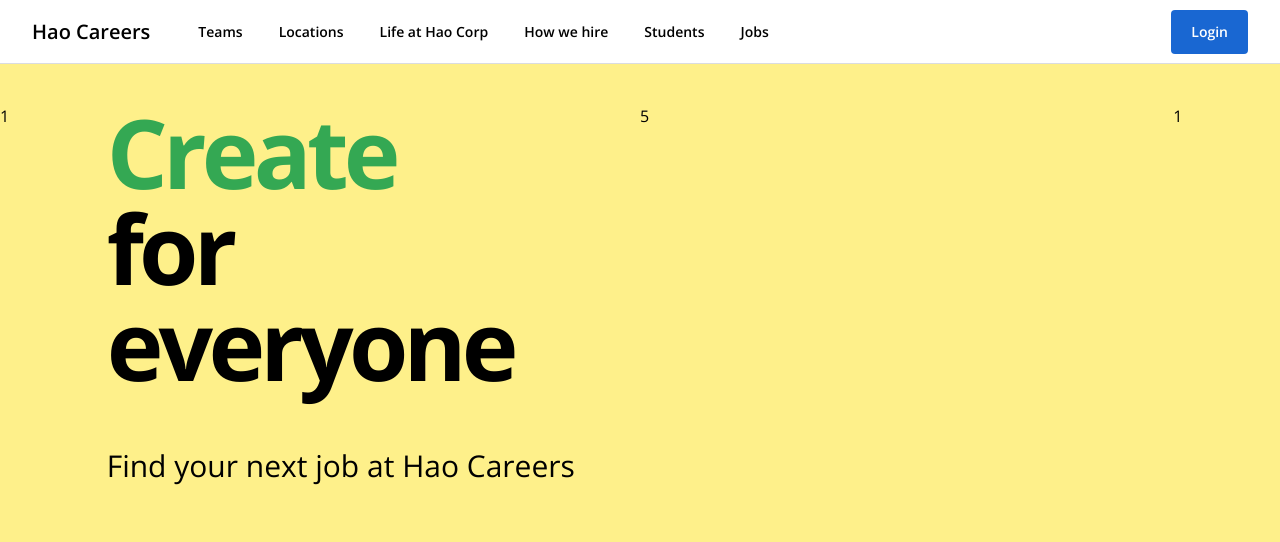
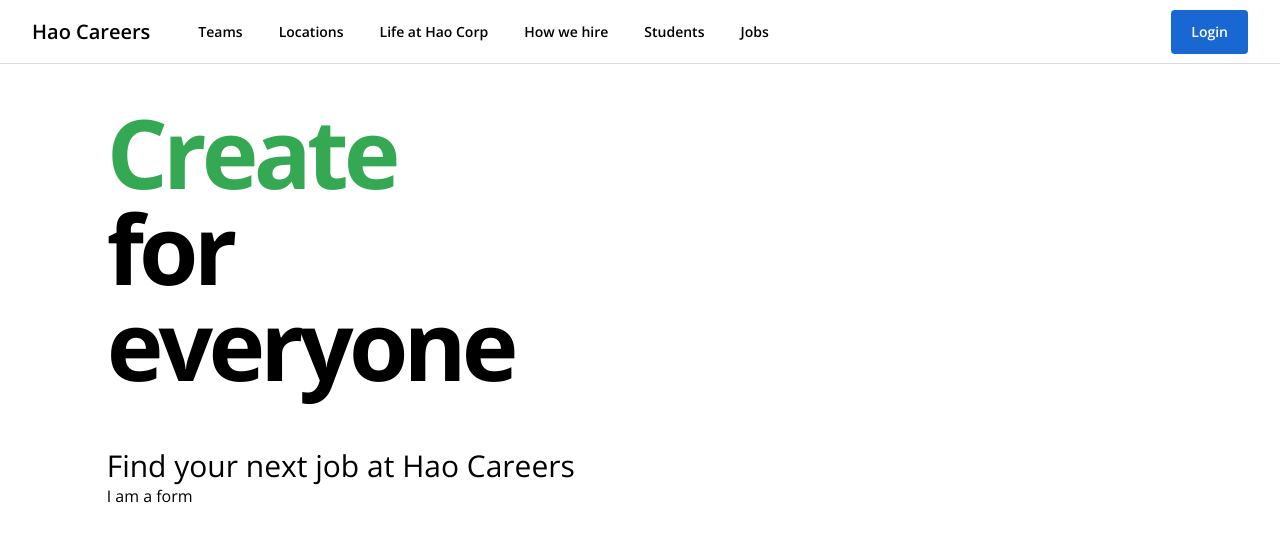
Before and after one commit to mmkrty/ud-vue-master-job-search, a Vue app: page / in a window 1280 px wide. Shown: the top 542 px of the page. Built offline with nearby package versions, Linux system fonts and the light colour scheme.

Commit message:
initialize job search form component and clean up unused styles in heros component

```diff
--- /dev/null
+++ b/src/components/JobSearchFrom.vue
@@ -0,0 +1,9 @@
+<template>
+  <form>I am a form</form>
+</template>
+
+<script>
+export default {
+  name: "JobSearchForm",
+};
+</script>
--- a/src/components/TheHero.vue
+++ b/src/components/TheHero.vue
@@ -1,16 +1,17 @@
 <template>
   <main>
-    <section class="flex h-screen flex-col bg-yellow-200 pb-20 pt-10">
+    <section class="flex h-screen flex-col pb-20 pt-10">
       <div class="grid grid-cols-12">
-        <div class="col-span-1 col-start-1 border-blue-700">1</div>
+        <div class="col-span-1 col-start-1"></div>
 
-        <div class="col-span-5 col-start-2 border-blue-700">
+        <div class="col-start-20 col-span-5">
           <the-headline />
+          <job-search-form />
         </div>
 
-        <div class="col-span-5 col-start-7 border-blue-700">5</div>
+        <div class="col-span-5 col-start-7"></div>
 
-        <div class="col-span-1 col-start-12 border-blue-700">1</div>
+        <div class="col-span-1 col-start-12"></div>
       </div>
     </section>
   </main>
@@ -18,11 +19,13 @@
 
 <script>
 import TheHeadline from "./TheHeadLine.vue";
+import JobSearchForm from "./JobSearchFrom.vue";
 
 export default {
   name: "TheHero",
   components: {
     TheHeadline,
+    JobSearchForm,
   },
 };
 </script>
```
